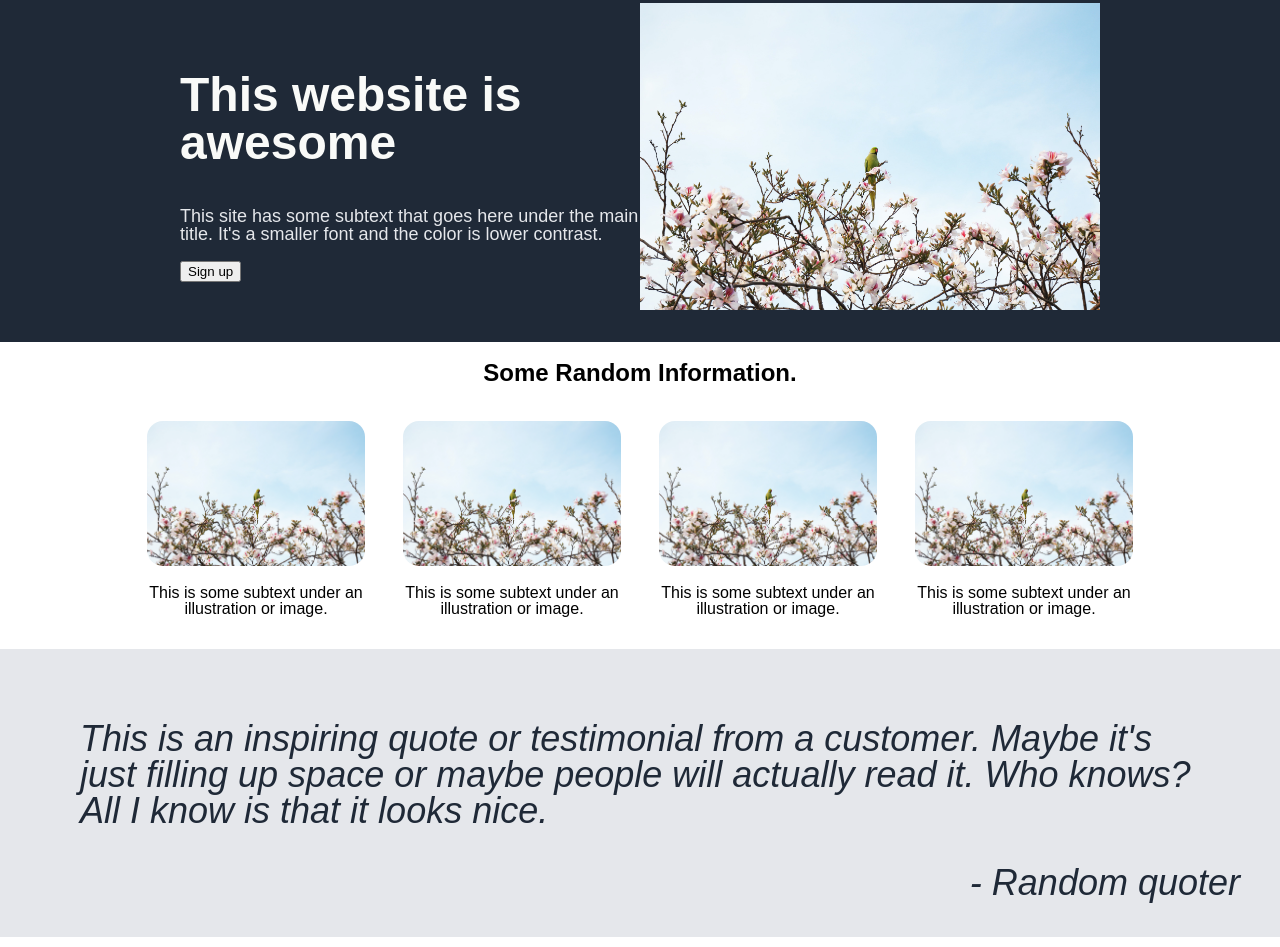
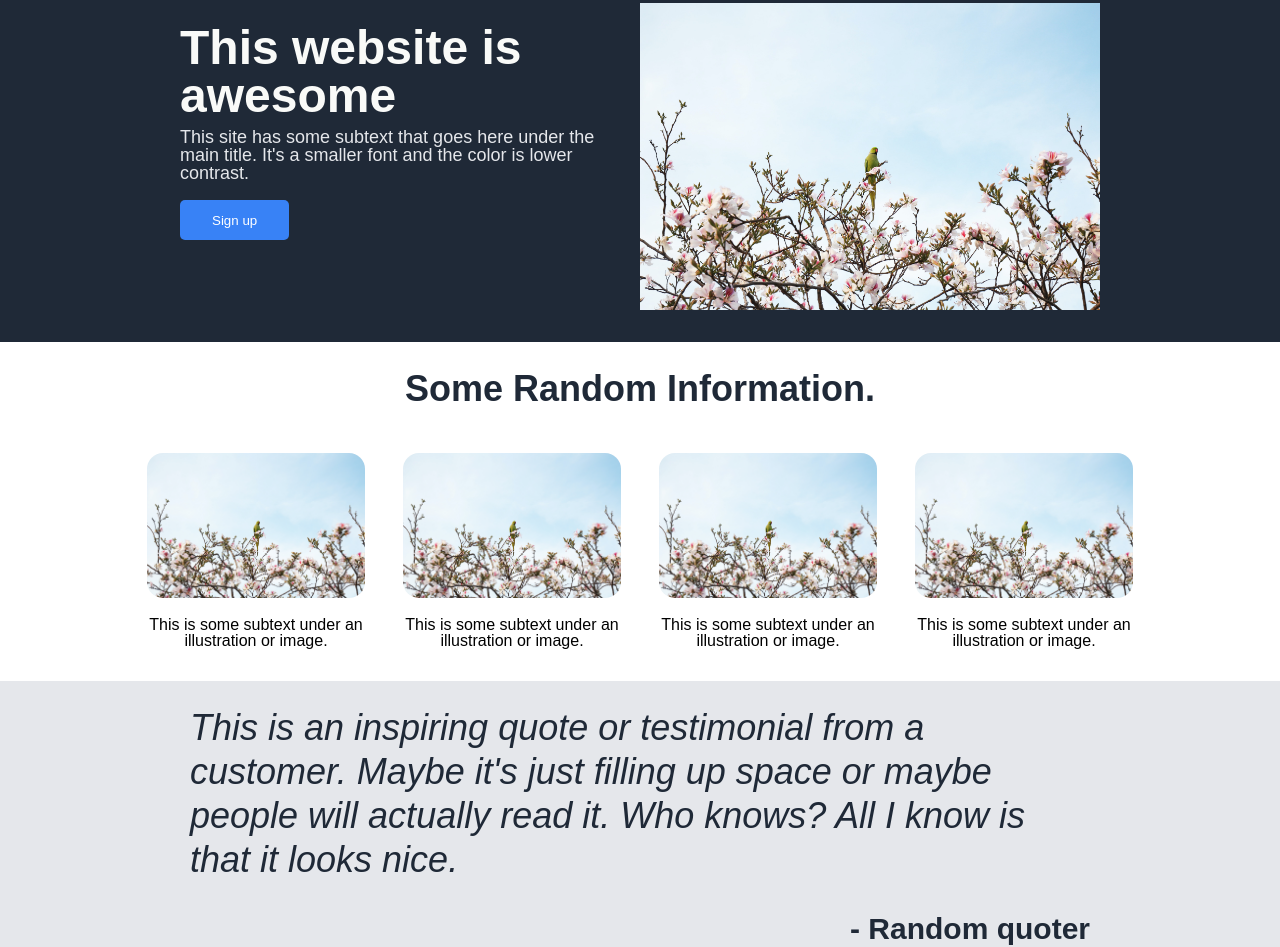
Before and after one commit to GarrettAnderson/odin-project-landing-page, a website: page public/index.html in a window 1280 px wide. Shown: the part 164-1111 px from the top of the page. Drawn offline with Linux system fonts and the light colour scheme.

Commit message:
working on the styles

```diff
--- a/public/screen.css
+++ b/public/screen.css
@@ -11,7 +11,7 @@ body {
   min-height: 100%;
 }
 
-header, footer {
+header {
   background-color: #1F2937;
   padding: 2rem 0;
 }
@@ -34,15 +34,27 @@ header > nav {
   width: 50%;
 }
 
-.website-title > h1 {
+.website-title h1 {
   font-size: 48px;
   font-weight: 900;
-  color: #F9FAF8
+  color: #F9FAF8;
+  margin-top: -3rem;
 }
 
-.website-title > p {
+.website-title p {
   font-size: 18px;
   color: #E5E7EB;
+  width: 95%;
+  margin-top: -2rem;
+}
+
+.website-title button {
+  color: #fff;
+  border: none;
+  background-color: #3882F6;
+  height: 2.5rem;
+  padding: 0 2rem;
+  border-radius: 5px;
 }
 
 header > nav > h1 {
@@ -75,6 +87,12 @@ header > section > img {
   margin: 0 10rem;
 }
 
+.projects h1 {
+  font-size: 36px;
+  color: #1F2937;
+  font-weight: bolder;
+}
+
 .projects ol {
   display: flex;
   list-style: none;
@@ -102,9 +120,25 @@ header > section > img {
   align-items: center;
   font-size: 36px;
   font-weight: 100;
+}
+
+blockquote {
+  width: 75%;
   font-style: italic;
+  margin: 0 auto;
+  line-height: 2.75rem;
 }
 
 figcaption {
   text-align: right;
+  width: 75%;
+  margin: 0 auto;
+  font-size: 30px;
+  font-weight: 900;
+  margin-top: 2rem;
 }
+
+footer {
+  background-color: #1F2937;
+  padding: 2rem 0;
+}
```
